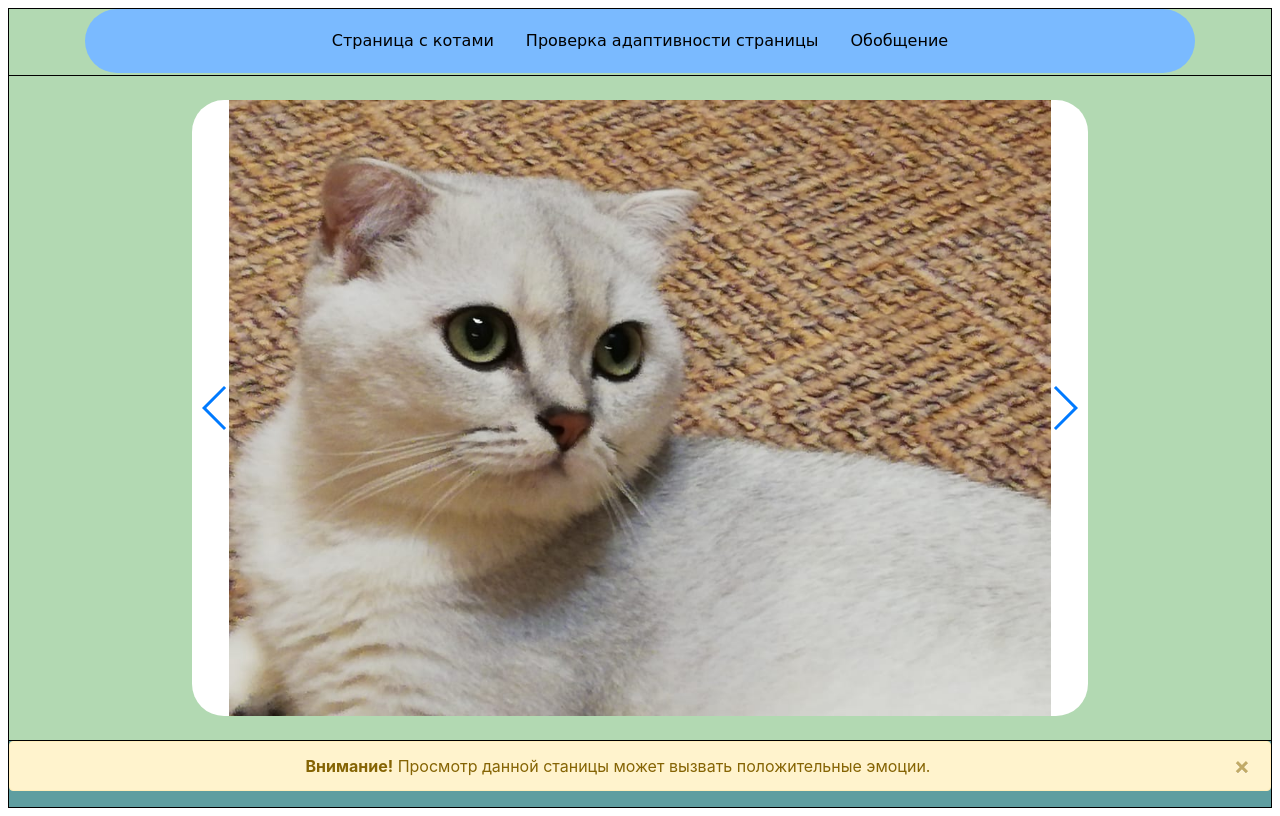
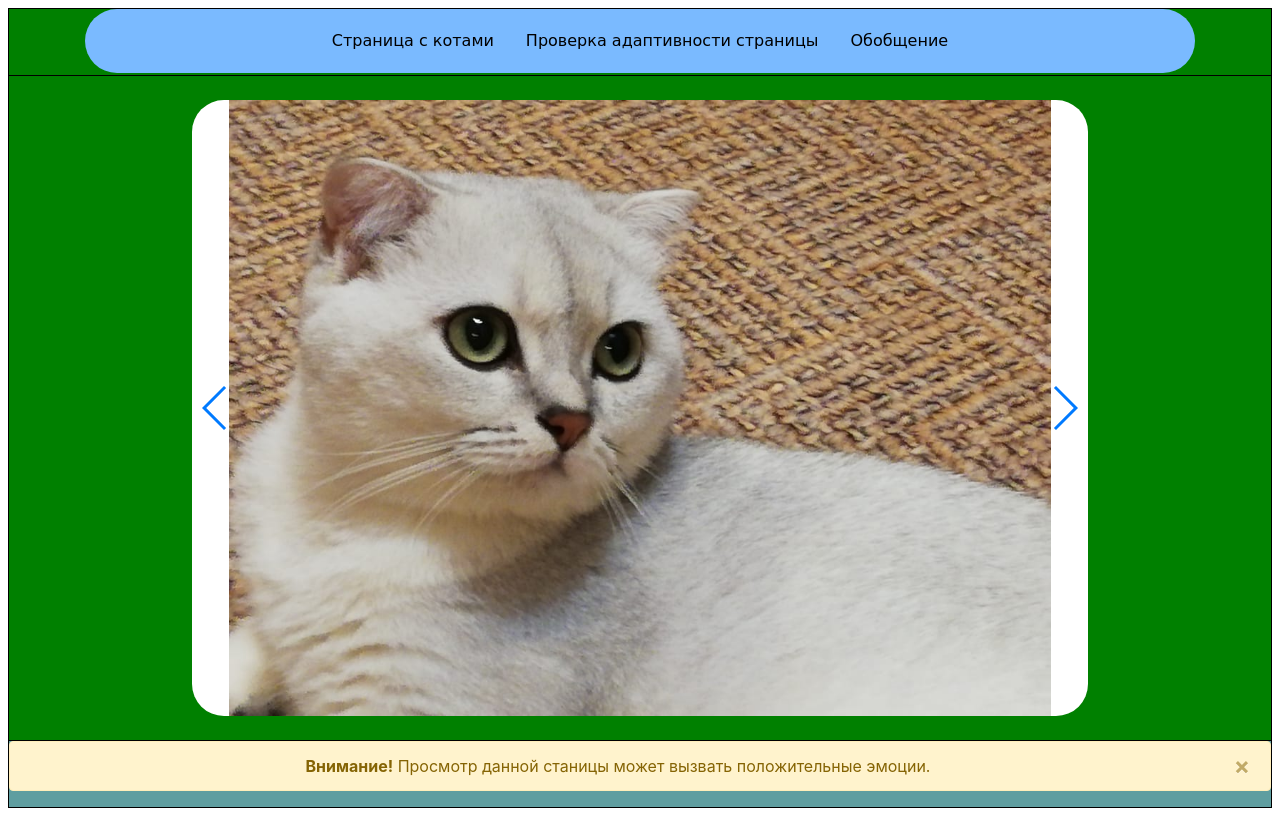
Before and after one commit to NeTRuS-dev/NeTRuS-dev.github.io, a plain HTML site: page Learning/index.html in a window 1280 px wide. Drawn offline with Linux system fonts and the light colour scheme.

Commit message:
bgcolor to 1

```diff
--- a/Learning/scss/styleSCSS.scss
+++ b/Learning/scss/styleSCSS.scss
@@ -62,7 +62,7 @@ li {
   display: grid;
   grid-template-rows: 0.2fr 2fr 0.2fr;
   /*grid-template-areas: "header header" "section flextest" "footer footer";*/
-  background-color: rgba(0, 128, 0, 0.5);
+  background-color: rgba(0, 128, 0, 1);
 
 }
 
```
Also changed, not shown: Learning/css/styleSCSS.css.
